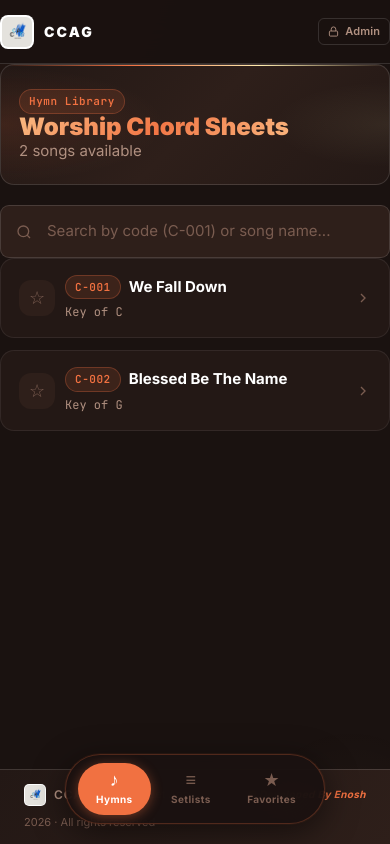
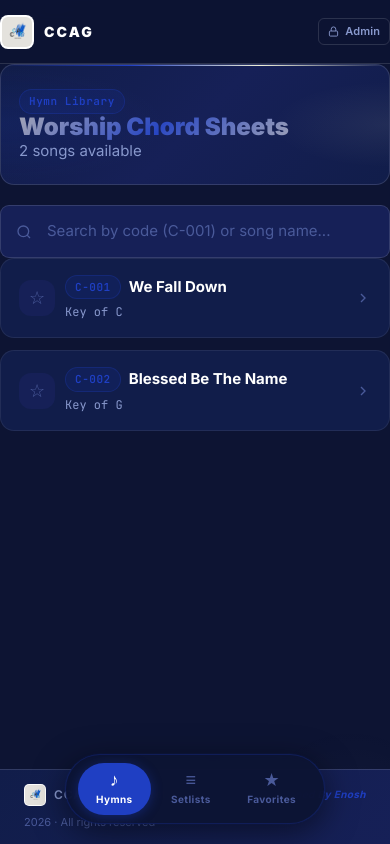
Before and after one commit to Shermith-428/ccag, a React (Vite) app: page / in a window 390 px wide. Built offline with nearby package versions, Linux system fonts and the light colour scheme.

Commit message:
feat: retheme to Cobalt Blue #1F3FC3 + Light Cream #EFEFD7

```diff
--- a/src/components/Footer.jsx
+++ b/src/components/Footer.jsx
@@ -1,7 +1,7 @@
 export default function Footer() {
   return (
     <footer className="page-content" style={{
-      background: 'linear-gradient(135deg, #231815 0%, #2e1f1a 100%)',
+      background: 'linear-gradient(135deg, #111d4a 0%, #162057 100%)',
       borderTop: '1px solid var(--border2)',
       padding: '14px 24px',
       display: 'flex',
--- a/src/components/Navbar.jsx
+++ b/src/components/Navbar.jsx
@@ -20,10 +20,10 @@ export default function Navbar({ page, setPage }) {
   }
 
   const activeStyle = {
-    background: 'rgba(241,113,65,0.15)',
+    background: 'rgba(31,63,195,0.15)',
     color: 'var(--accent)',
-    border: '1px solid rgba(241,113,65,0.4)',
-    boxShadow: '0 0 14px rgba(241,113,65,0.2)',
+    border: '1px solid rgba(31,63,195,0.4)',
+    boxShadow: '0 0 14px rgba(31,63,195,0.2)',
   };
   const inactiveStyle = {
     background: 'transparent',
@@ -35,7 +35,7 @@ export default function Navbar({ page, setPage }) {
     <>
       {/* ── Desktop top nav (≥ 1024px) ── */}
       <nav className="hidden lg:block sticky top-0 z-40"
-        style={{ background: 'rgba(26,18,16,0.97)', backdropFilter: 'blur(20px)', WebkitBackdropFilter: 'blur(20px)', borderBottom: '1px solid var(--border2)', position: 'relative' }}>
+        style={{ background: 'rgba(13,20,51,0.97)', backdropFilter: 'blur(20px)', WebkitBackdropFilter: 'blur(20px)', borderBottom: '1px solid var(--border2)', position: 'relative' }}>
         <div className="nav-glow" />
         <div className="max-w-5xl mx-auto px-6 xl:px-8 h-16 flex items-center justify-between gap-4">
           {/* Logo */}
@@ -78,7 +78,7 @@ export default function Navbar({ page, setPage }) {
 
       {/* ── Tablet + Phone top bar (< 1024px) ── */}
       <div className="lg:hidden sticky top-0 z-40 flex items-center justify-between px-4 md:px-6"
-        style={{ background: 'rgba(26,18,16,0.97)', backdropFilter: 'blur(20px)', WebkitBackdropFilter: 'blur(20px)', borderBottom: '1px solid var(--border2)', height: 'clamp(48px, 8vh, 64px)' }}>
+        style={{ background: 'rgba(13,20,51,0.97)', backdropFilter: 'blur(20px)', WebkitBackdropFilter: 'blur(20px)', borderBottom: '1px solid var(--border2)', height: 'clamp(48px, 8vh, 64px)' }}>
         <div className="flex items-center gap-2.5">
           <img src="/Last logo.png" alt="CCAG Logo"
             className="rounded-lg object-contain"
@@ -118,12 +118,12 @@ export default function Navbar({ page, setPage }) {
       {showLogin && (
         <div className="overlay flex items-center justify-center p-4">
           <div className="fade-up w-full max-w-sm"
-            style={{ background: 'var(--surface)', border: '1px solid var(--border3)', borderRadius: '20px', boxShadow: '0 0 60px rgba(241,113,65,0.15), 0 32px 64px rgba(0,0,0,0.6)' }}>
+            style={{ background: 'var(--surface)', border: '1px solid var(--border3)', borderRadius: '20px', boxShadow: '0 0 60px rgba(31,63,195,0.15), 0 32px 64px rgba(0,0,0,0.6)' }}>
             <div style={{ height: '2px', background: 'linear-gradient(90deg, transparent, var(--accent), var(--accent2), transparent)', borderRadius: '20px 20px 0 0' }} />
             <div className="p-6">
               <div className="flex items-center gap-3 mb-6">
                 <div className="w-11 h-11 rounded-xl flex items-center justify-center shrink-0"
-                  style={{ background: 'rgba(241,113,65,0.15)', border: '1px solid var(--border3)' }}>
+                  style={{ background: 'rgba(31,63,195,0.15)', border: '1px solid var(--border3)' }}>
                   <svg width="17" height="17" viewBox="0 0 24 24" fill="none" stroke="var(--accent)" strokeWidth="2">
                     <rect x="3" y="11" width="18" height="11" rx="2"/><path d="M7 11V7a5 5 0 0 1 10 0v4"/>
                   </svg>
--- a/src/index.css
+++ b/src/index.css
@@ -5,30 +5,30 @@
 
 :root {
   /* ── Brand palette: Vibrant Orange + Pale Apricot ── */
-  --bg:         #1a1210;
-  --surface:    #231815;
-  --surface2:   #2e1f1a;
-  --surface3:   #3d2a22;
+  --bg:         #0d1433;
+  --surface:    #111d4a;
+  --surface2:   #162057;
+  --surface3:   #1e2d6e;
   --border:     rgba(255,255,255,0.07);
   --border2:    rgba(255,255,255,0.13);
-  --border3:    rgba(241,113,65,0.45);
+  --border3:    rgba(31,63,195,0.5);
 
-  --accent:     #f17141;
-  --accent2:    #d95e2e;
-  --accent-glow:rgba(241,113,65,0.18);
+  --accent:     #1f3fc3;
+  --accent2:    #1632a8;
+  --accent-glow:rgba(31,63,195,0.18);
 
-  --gold:       #ffecae;
-  --gold-glow:  rgba(255,236,174,0.14);
-  --gold-dark:  #e6c96a;
+  --gold:       #efefd7;
+  --gold-glow:  rgba(239,239,215,0.15);
+  --gold-dark:  #c8c89a;
 
   --green:      #4ade80;
   --red:        #f87171;
   --purple:     #c084fc;
 
-  --text:       #fff5ee;
-  --text2:      #e8d5c8;
-  --muted:      #7a5c50;
-  --muted2:     #b09080;
+  --text:       #efefd7;
+  --text2:      #d8d8b8;
+  --muted:      #4a5a9a;
+  --muted2:     #8898cc;
 
   --radius:     14px;
   --radius-sm:  9px;
@@ -56,8 +56,8 @@ body {
   z-index: 0;
   pointer-events: none;
   background:
-    radial-gradient(ellipse 80% 50% at 10% -10%, rgba(241,113,65,0.08) 0%, transparent 60%),
-    radial-gradient(ellipse 60% 40% at 90% 110%, rgba(255,236,174,0.05) 0%, transparent 60%);
+    radial-gradient(ellipse 80% 50% at 10% -10%, rgba(31,63,195,0.08) 0%, transparent 60%),
+    radial-gradient(ellipse 60% 40% at 90% 110%, rgba(239,239,215,0.05) 0%, transparent 60%);
 }
 
 /* ── Typography ── */
@@ -84,7 +84,7 @@ body {
 }
 .card:hover {
   border-color: var(--border2);
-  box-shadow: 0 0 0 1px rgba(241,113,65,0.08), 0 8px 32px rgba(0,0,0,0.35);
+  box-shadow: 0 0 0 1px rgba(31,63,195,0.08), 0 8px 32px rgba(0,0,0,0.35);
 }
 .card-inner {
   background: var(--surface2);
@@ -97,7 +97,7 @@ body {
   background: var(--surface);
   border: 1px solid var(--border3);
   border-radius: var(--radius);
-  box-shadow: 0 0 0 1px rgba(241,113,65,0.05), 0 0 40px rgba(241,113,65,0.07);
+  box-shadow: 0 0 0 1px rgba(31,63,195,0.05), 0 0 40px rgba(31,63,195,0.07);
 }
 
 /* ── Input ── */
@@ -115,7 +115,7 @@ body {
 }
 .inp:focus {
   border-color: var(--accent);
-  box-shadow: 0 0 0 3px rgba(241,113,65,0.15);
+  box-shadow: 0 0 0 3px rgba(31,63,195,0.15);
 }
 .inp::placeholder { color: var(--muted); }
 
@@ -141,12 +141,12 @@ body {
 .btn-primary {
   background: var(--accent);
   color: #fff;
-  box-shadow: 0 2px 12px rgba(241,113,65,0.35);
+  box-shadow: 0 2px 12px rgba(31,63,195,0.35);
   font-weight: 700;
 }
 .btn-primary:hover {
-  background: #e05e30;
-  box-shadow: 0 4px 20px rgba(241,113,65,0.5);
+  background: #1632a8;
+  box-shadow: 0 4px 20px rgba(31,63,195,0.5);
 }
 
 .btn-secondary {
@@ -154,7 +154,7 @@ body {
   color: var(--text);
   border: 1px solid var(--border2);
 }
-.btn-secondary:hover { background: #4a3028; border-color: rgba(241,113,65,0.3); }
+.btn-secondary:hover { background: #1a2d6e; border-color: rgba(31,63,195,0.3); }
 
 .btn-ghost {
   background: transparent;
@@ -171,11 +171,11 @@ body {
 .btn-danger:hover { background: rgba(248,113,113,0.16); }
 
 .btn-gold {
-  background: rgba(255,236,174,0.12);
+  background: rgba(239,239,215,0.12);
   color: var(--gold);
-  border: 1px solid rgba(255,236,174,0.3);
+  border: 1px solid rgba(239,239,215,0.3);
 }
-.btn-gold:hover { background: rgba(255,236,174,0.22); }
+.btn-gold:hover { background: rgba(239,239,215,0.22); }
 
 .btn-sm  { padding: 6px 12px; font-size: 12px; border-radius: 7px; }
 .btn-icon { padding: 8px; border-radius: 8px; }
@@ -192,8 +192,8 @@ body {
   letter-spacing: 0.05em;
   font-family: 'JetBrains Mono', monospace;
 }
-.badge-blue   { background: rgba(241,113,65,0.12); color: var(--accent); border: 1px solid rgba(241,113,65,0.28); }
-.badge-gold   { background: rgba(255,236,174,0.12); color: var(--gold); border: 1px solid rgba(255,236,174,0.28); }
+.badge-blue   { background: rgba(31,63,195,0.12); color: var(--accent); border: 1px solid rgba(31,63,195,0.28); }
+.badge-gold   { background: rgba(239,239,215,0.12); color: var(--gold); border: 1px solid rgba(239,239,215,0.28); }
 .badge-green  { background: rgba(74,222,128,0.1); color: var(--green); border: 1px solid rgba(74,222,128,0.2); }
 .badge-purple { background: rgba(192,132,252,0.1); color: var(--purple); border: 1px solid rgba(192,132,252,0.2); }
 
@@ -216,7 +216,7 @@ body {
   font-weight: 700;
   letter-spacing: 0.14em;
   text-transform: uppercase;
-  color: #1a1f24;
+  color: #ffffff;
   margin-bottom: 10px;
   padding: 3px 10px;
   background: var(--accent);
@@ -236,7 +236,7 @@ body {
   transition: all 0.15s;
 }
 .hymn-row:hover {
-  border-color: rgba(241,113,65,0.3);
+  border-color: rgba(31,63,195,0.3);
   background: var(--surface2);
   transform: translateX(2px);
   box-shadow: 0 4px 20px rgba(0,0,0,0.25);
@@ -283,7 +283,7 @@ body {
 
 /* ── Gradient text ── */
 .gradient-text {
-  background: linear-gradient(135deg, #f17141, #ffecae, #f17141);
+  background: linear-gradient(135deg, #1f3fc3, #ffecae, #1f3fc3);
   background-size: 200% auto;
   -webkit-background-clip: text;
   -webkit-text-fill-color: transparent;
@@ -296,7 +296,7 @@ body {
   position: relative;
   overflow: hidden;
   border-radius: var(--radius);
-  background: linear-gradient(135deg, #231815 0%, #2e1f1a 50%, #231815 100%);
+  background: linear-gradient(135deg, #111d4a 0%, #162057 50%, #111d4a 100%);
   border: 1px solid var(--border2);
   padding: 36px 32px;
   margin-bottom: 28px;
@@ -306,8 +306,8 @@ body {
   position: absolute;
   inset: 0;
   background:
-    radial-gradient(ellipse 70% 80% at 0% 50%, rgba(241,113,65,0.12) 0%, transparent 60%),
-    radial-gradient(ellipse 50% 60% at 100% 50%, rgba(255,236,174,0.07) 0%, transparent 60%);
+    radial-gradient(ellipse 70% 80% at 0% 50%, rgba(31,63,195,0.12) 0%, transparent 60%),
+    radial-gradient(ellipse 50% 60% at 100% 50%, rgba(239,239,215,0.07) 0%, transparent 60%);
   pointer-events: none;
 }
 .hero-banner::after {
@@ -324,7 +324,7 @@ body {
   position: absolute;
   bottom: -1px; left: 0; right: 0;
   height: 1px;
-  background: linear-gradient(90deg, transparent 0%, rgba(241,113,65,0.5) 50%, transparent 100%);
+  background: linear-gradient(90deg, transparent 0%, rgba(31,63,195,0.5) 50%, transparent 100%);
 }
 
 /* ── Floating bottom nav (phones + tablets < 1024px) ── */
@@ -334,15 +334,15 @@ body {
   left: 50%;
   transform: translateX(-50%);
   z-index: 40;
-  background: rgba(26,18,16,0.94);
+  background: rgba(13,20,51,0.96);
   backdrop-filter: blur(24px);
   -webkit-backdrop-filter: blur(24px);
-  border: 1px solid rgba(241,113,65,0.25);
+  border: 1px solid rgba(31,63,195,0.25);
   border-radius: 99px;
   display: flex;
   padding: 8px 12px;
   gap: 4px;
-  box-shadow: 0 8px 32px rgba(0,0,0,0.5), 0 0 0 1px rgba(241,113,65,0.08);
+  box-shadow: 0 8px 32px rgba(0,0,0,0.5), 0 0 0 1px rgba(31,63,195,0.08);
   width: auto;
   min-width: 260px;
   max-width: 360px;
@@ -364,7 +364,7 @@ body {
 }
 .bottom-nav-item.active {
   background: var(--accent);
-  box-shadow: 0 2px 12px rgba(241,113,65,0.4);
+  box-shadow: 0 2px 12px rgba(31,63,195,0.4);
 }
 .bottom-nav-item.active .nav-icon  { color: #fff !important; }
 .bottom-nav-item.active .nav-label { color: #fff !important; }
--- a/src/pages/SetlistsPage.jsx
+++ b/src/pages/SetlistsPage.jsx
@@ -206,9 +206,9 @@ export default function SetlistsPage({ hymns, setlists, setSetlists, favorites,
               style={{
                 animationDelay: `${i * 0.04}s`,
                 padding: '22px 24px',
-                background: activeId === s.id ? 'rgba(241,113,65,0.1)' : 'var(--surface2)',
+                background: activeId === s.id ? 'rgba(31,63,195,0.1)' : 'var(--surface2)',
                 border: activeId === s.id ? '2px solid var(--border3)' : '1px solid var(--border)',
-                boxShadow: activeId === s.id ? '0 0 28px rgba(241,113,65,0.1)' : 'none',
+                boxShadow: activeId === s.id ? '0 0 28px rgba(31,63,195,0.1)' : 'none',
               }}>
               <div style={{ display: 'flex', alignItems: 'flex-start', justifyContent: 'space-between', gap: '12px' }}>
                 <div style={{ minWidth: 0, flex: 1 }}>
@@ -275,7 +275,7 @@ export default function SetlistsPage({ hymns, setlists, setSetlists, favorites,
 
           {/* Saved key toast */}
           {savedMsg && (
-            <div style={{ background: 'rgba(241,113,65,0.12)', borderBottom: '1px solid var(--border3)', padding: '10px 20px', fontSize: '13px', color: 'var(--accent)', fontWeight: 600, textAlign: 'center' }}>
+            <div style={{ background: 'rgba(31,63,195,0.12)', borderBottom: '1px solid var(--border3)', padding: '10px 20px', fontSize: '13px', color: 'var(--accent)', fontWeight: 600, textAlign: 'center' }}>
               ✓ Transpose key saved to setlist
             </div>
           )}
--- a/src/utils/setlistPDF.js
+++ b/src/utils/setlistPDF.js
@@ -31,7 +31,7 @@ export async function generateSetlistPDF(setlist, hymns) {
 
   // ── Colours ──
   const DARK  = [26, 18, 16];
-  const ACCENT = [246, 201, 14];
+  const ACCENT = [31, 63, 195];
   const RED    = [210, 30, 30];
   const BLACK  = [25, 25, 25];
   const WHITE  = [255, 255, 255];
```
Also changed, not shown: src/components/ChordSheet.jsx (+6 -6 lines).
